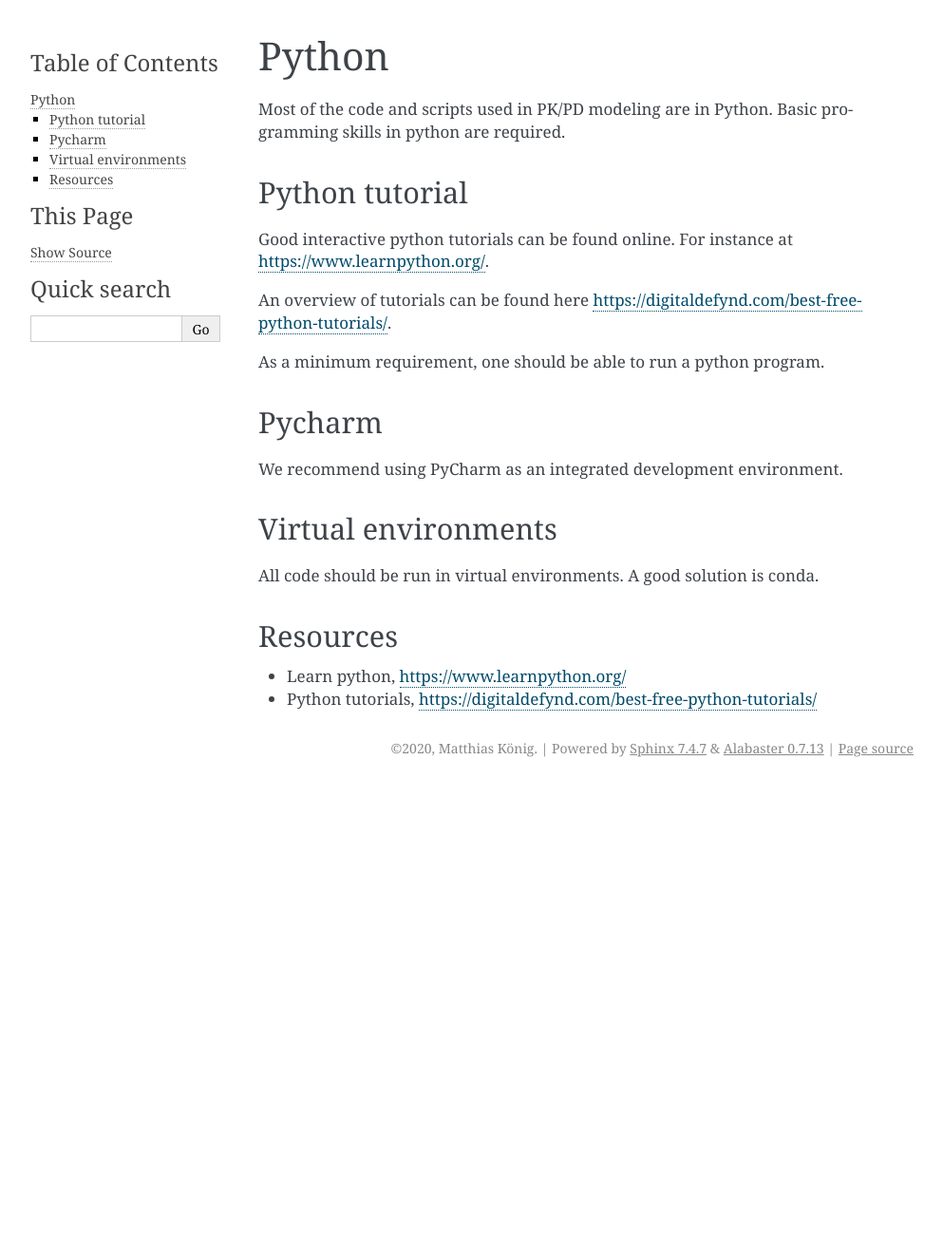
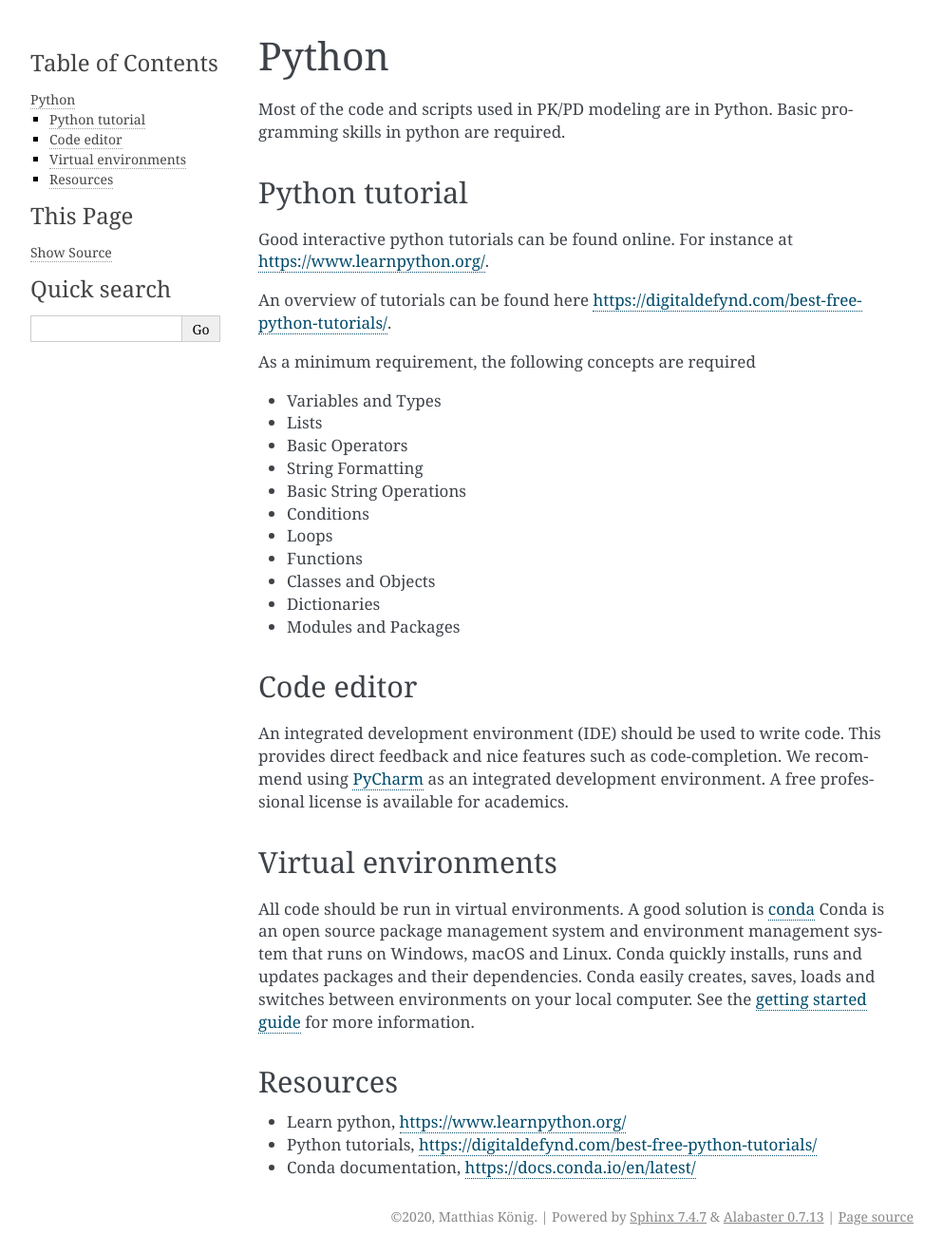
Before and after one commit to matthiaskoenig/pkpd-tutorial, a Sphinx documentation site: the page built from source/python.rst, in a window 1280 px wide. Shown: the whole page at 95% size, without its empty margins (148-1141 px from the left). Built offline with Sphinx 7.4.7, drawn with Linux system fonts in a browser that asks for light colours; before the commit the page ends 900 px from its top, so only the background shows below that.

```diff
--- a/source/python.rst
+++ b/source/python.rst
@@ -8,20 +8,33 @@ Good interactive python tutorials can be found online. For instance at `https://
 
 An overview of tutorials can be found here `https://digitaldefynd.com/best-free-python-tutorials/ <https://digitaldefynd.com/best-free-python-tutorials/>`_.
 
-As a minimum requirement, one should be able to run a python program.
+As a minimum requirement, the following concepts are required
 
-Pycharm
--------
-We recommend using PyCharm as an integrated development environment.
+- Variables and Types
+- Lists
+- Basic Operators
+- String Formatting
+- Basic String Operations
+- Conditions
+- Loops
+- Functions
+- Classes and Objects
+- Dictionaries
+- Modules and Packages
 
-
-
+Code editor
+------------
+An integrated development environment (IDE) should be used to write code. This provides direct feedback and nice features such as code-completion.
+We recommend using `PyCharm <https://www.jetbrains.com/pycharm/>`_ as an integrated development environment.
+A free professional license is available for academics.
 
 Virtual environments
 --------------------
-All code should be run in virtual environments. A good solution is conda.
+All code should be run in virtual environments. A good solution is `conda <https://docs.conda.io/en/latest/>`_
+Conda is an open source package management system and environment management system that runs on Windows, macOS and Linux. Conda quickly installs, runs and updates packages and their dependencies. Conda easily creates, saves, loads and switches between environments on your local computer. See the `getting started guide <https://docs.conda.io/projects/conda/en/latest/user-guide/getting-started.html#>`_ for more information.
 
 Resources
 ---------
 - Learn python, `https://www.learnpython.org/ <https://www.learnpython.org/>`_
 - Python tutorials, `https://digitaldefynd.com/best-free-python-tutorials/ <https://digitaldefynd.com/best-free-python-tutorials/>`_
+- Conda documentation, `https://docs.conda.io/en/latest/ <https://docs.conda.io/en/latest/>`_
```
Also changed, not shown: source/git.rst (+37 -30 lines), source/introduction.rst (+3 -4 lines).
